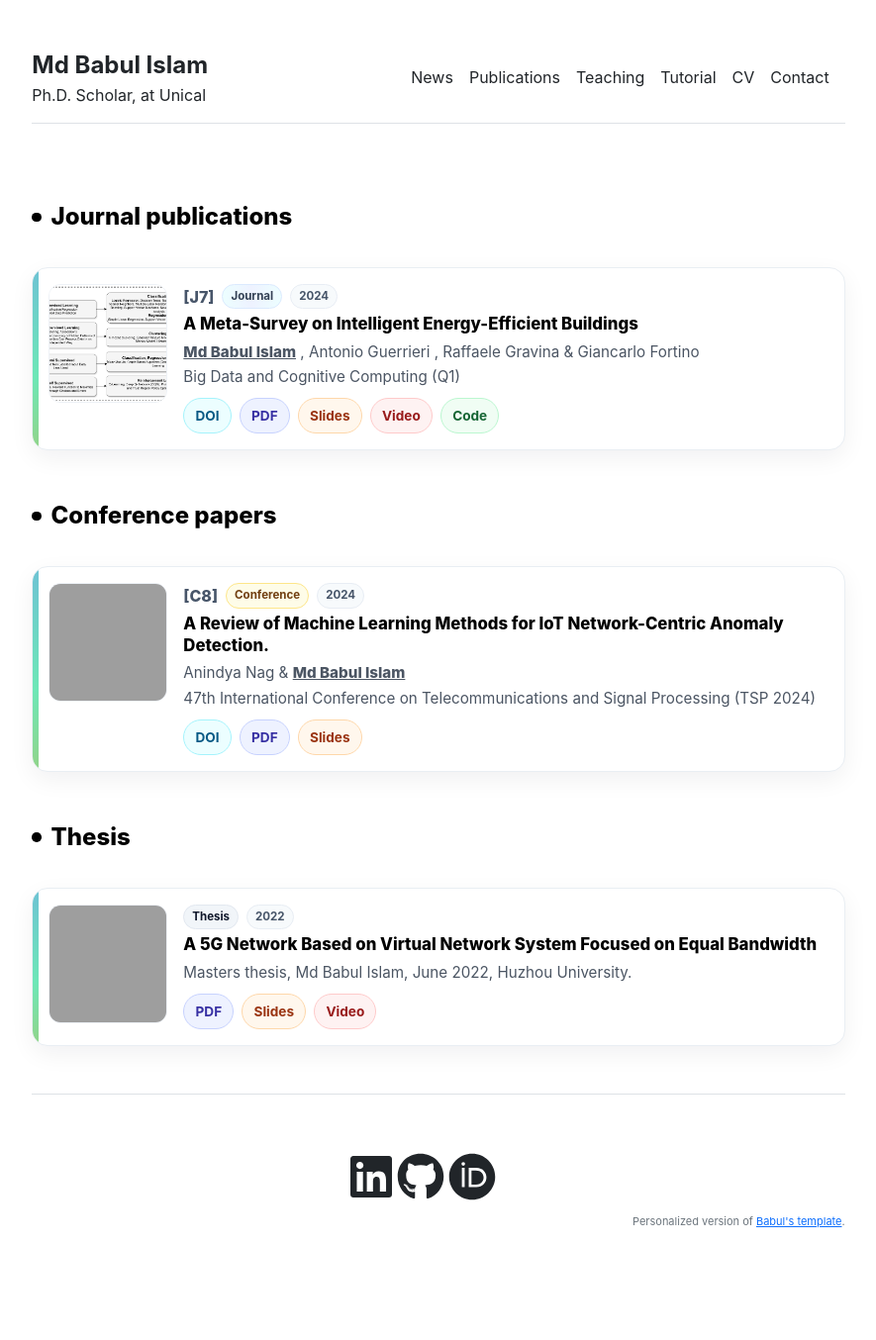
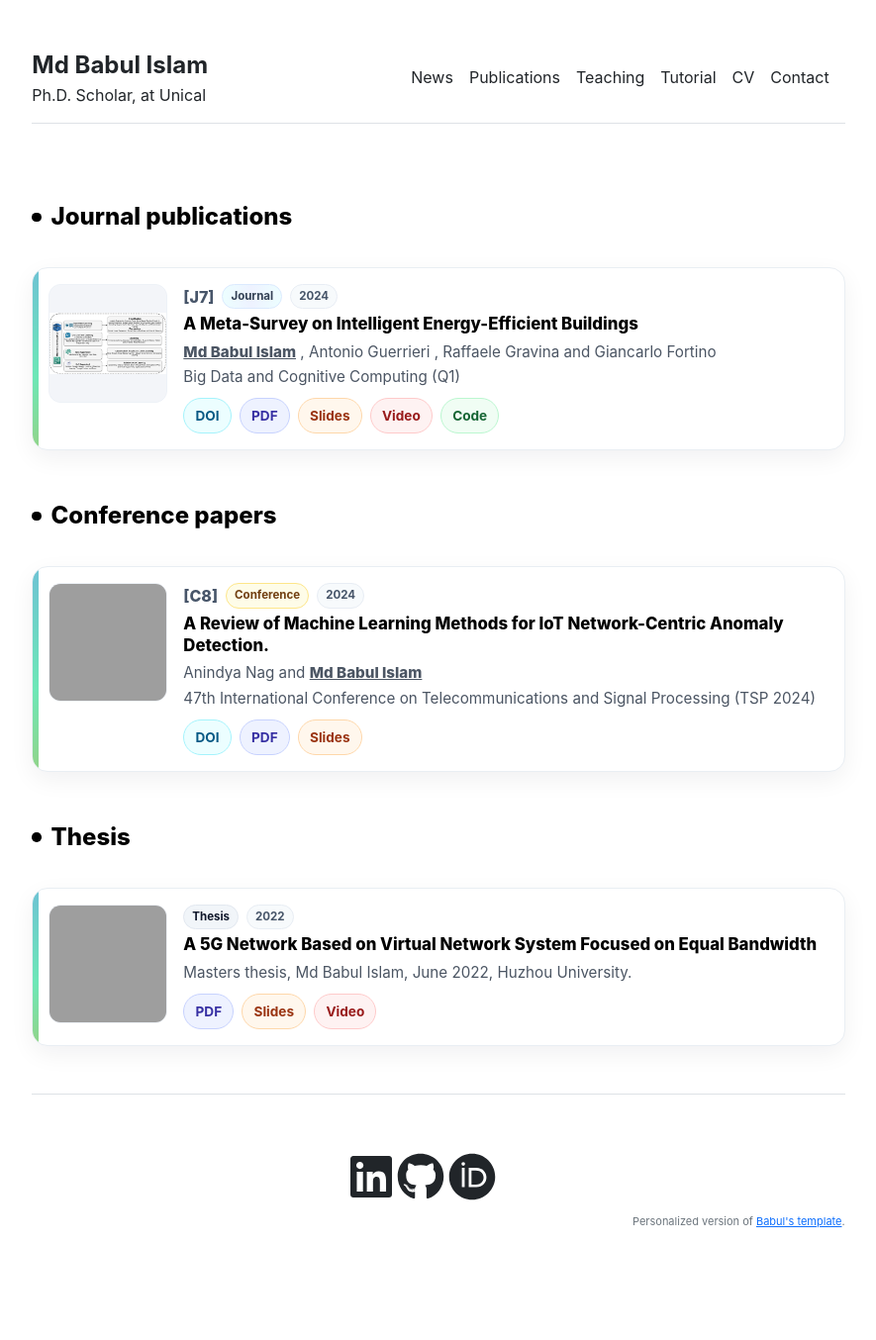
Before and after one commit to babulcseian/babulcseian.github.io, a Jekyll site: the page built from publications.md, in a window 1280 px wide. Shown: the whole page at 99% size, without its empty margins (197-1082 px from the left). Built offline with Jekyll 4.4.1, drawn with Linux system fonts in a browser that asks for light colours; a style sheet for code colours, icons or effects is not loaded; grey boxes are pictures that could not be loaded.

Commit message:
Update publications.html

```diff
--- a/_includes/publications.html
+++ b/_includes/publications.html
@@ -1,11 +1,7 @@
-<!-- publications.html (drop-in page or include) -->
+<!-- publications.html -->
 <style>
-/* ===== Publications Cards (self-contained CSS) ===== */
 .pubs-wrap { display:grid; gap:1.25rem; }
-
-.pubs-section-title{
-  font-weight:800; margin:2rem 0 1rem; display:inline-flex; align-items:center; gap:.6rem;
-}
+.pubs-section-title{ font-weight:800; margin:2rem 0 1rem; display:inline-flex; align-items:center; gap:.6rem; }
 .pubs-section-title .dot{ width:.6rem;height:.6rem;border-radius:50%;background:currentColor;display:inline-block; }
 
 .pub-card{
@@ -23,16 +19,18 @@
 }
 @keyframes sweep{ 0%{background-position:0 0} 100%{background-position:0 300%} }
 
-.pub-fig{ width:120px;height:120px;border-radius:12px;object-fit:cover;background:#f3f5f9;border:1px solid #eef2f7; }
+.pub-fig{ width:120px; height:120px; border-radius:12px; background:#f3f5f9; border:1px solid #eef2f7; }
+.fit-cover{ object-fit:cover; }
+.fit-contain{ object-fit:contain; }
+
+.pub-ph { width:120px;height:120px;border-radius:12px;border:1px solid #eef2f7;background:#f8fafc; display:grid; place-items:center; }
+.pub-ph svg{ width:52px; height:52px; opacity:.5; }
 
 .pub-meta{ display:flex; align-items:center; gap:.5rem; margin-bottom:.25rem; }
 .pub-idx{ font-weight:800; color:#475569; }
 .pub-badge{ font-size:.72rem; padding:.2rem .5rem; border-radius:999px; font-weight:700; border:1px solid #e8edf4; background:#f7fafc; color:#475569; }
 
-.badge-journal{
-  background:linear-gradient(90deg,#ecfeff,#eef2ff,#ecfeff);
-  animation:sheeny 3s linear infinite; border-color:#dbeafe; color:#334155;
-}
+.badge-journal{ background:linear-gradient(90deg,#ecfeff,#eef2ff,#ecfeff); animation:sheeny 3s linear infinite; border-color:#dbeafe; color:#334155; }
 @keyframes sheeny{ 0%{background-position:0%} 100%{background-position:100%} }
 .badge-conf{ background:#fefce8; border-color:#fde68a; color:#713f12; }
 .badge-thesis{ background:#f1f5f9; border-color:#e2e8f0; color:#0f172a; }
@@ -55,11 +53,7 @@
 .btn-video{  background:#fef2f2; border-color:#fecaca; color:#991b1b; }
 
 .me-strong{ text-decoration:underline; font-weight:800; }
-@media (max-width:640px){ .pub-card{ grid-template-columns:1fr; } .pub-fig{ width:100%; height:160px; } }
-
-/* inline SVG placeholder (hidden from AT) */
-.pub-ph { width:120px;height:120px;border-radius:12px;border:1px solid #eef2f7;background:#f8fafc; display:grid; place-items:center; }
-.pub-ph svg{ width:52px; height:52px; opacity:.5; }
+@media (max-width:640px){ .pub-card{ grid-template-columns:1fr; } .pub-fig,.pub-ph{ width:100%; height:160px; } }
 </style>
 
 <div class="pubs-wrap">
@@ -69,7 +63,7 @@
   {% for item in site.data.publications.journal %}
   <article class="pub-card">
     {% if item.figure %}
-      <img class="pub-fig" src="{{ item.figure | relative_url }}" alt="figure for {{ item.idx }}">
+      <img class="pub-fig {% if item.fit == 'contain' %}fit-contain{% else %}fit-cover{% endif %}" src="{{ item.figure | relative_url }}" alt="figure for {{ item.idx }}">
     {% else %}
       <div class="pub-ph" aria-hidden="true">
         <svg viewBox="0 0 24 24" fill="none"><path d="M4 5h16v14H4z" stroke="#94a3b8" stroke-width="1.5"/><path d="M4 15l4-4 5 5 3-3 4 4" stroke="#94a3b8" stroke-width="1.5"/></svg>
@@ -86,8 +80,11 @@
       <h5 class="pub-title">{{ item.title }}</h5>
 
       <div class="pub-authors">
+        {% assign total = item.authors | size %}
         {% for a in item.authors %}
-          {% if forloop.last and forloop.length > 1 %} & {% elsif forloop.index0 > 0 %}, {% endif %}
+          {% if forloop.index0 > 0 %}
+            {% if forloop.last %} and {% else %}, {% endif %}
+          {% endif %}
           {% if a.me == "1" %}<span class="me-strong">{{ a.name }}</span>{% else %}{{ a.name }}{% endif %}
         {% endfor %}
       </div>
@@ -111,7 +108,7 @@
   {% for item in site.data.publications.conference %}
   <article class="pub-card">
     {% if item.figure %}
-      <img class="pub-fig" src="{{ item.figure | relative_url }}" alt="figure for {{ item.idx }}">
+      <img class="pub-fig {% if item.fit == 'contain' %}fit-contain{% else %}fit-cover{% endif %}" src="{{ item.figure | relative_url }}" alt="figure for {{ item.idx }}">
     {% else %}
       <div class="pub-ph" aria-hidden="true">
         <svg viewBox="0 0 24 24" fill="none"><path d="M4 5h16v14H4z" stroke="#94a3b8" stroke-width="1.5"/><path d="M4 15l4-4 5 5 3-3 4 4" stroke="#94a3b8" stroke-width="1.5"/></svg>
@@ -128,8 +125,11 @@
       <h5 class="pub-title">{{ item.title }}</h5>
 
       <div class="pub-authors">
+        {% assign total = item.authors | size %}
         {% for a in item.authors %}
-          {% if forloop.last and forloop.length > 1 %} & {% elsif forloop.index0 > 0 %}, {% endif %}
+          {% if forloop.index0 > 0 %}
+            {% if forloop.last %} and {% else %}, {% endif %}
+          {% endif %}
           {% if a.me == "1" %}<span class="me-strong">{{ a.name }}</span>{% else %}{{ a.name }}{% endif %}
         {% endfor %}
       </div>
@@ -151,7 +151,7 @@
   {% for item in site.data.publications.thesis %}
   <article class="pub-card">
     {% if item.figure %}
-      <img class="pub-fig" src="{{ item.figure | relative_url }}" alt="thesis figure">
+      <img class="pub-fig {% if item.fit == 'contain' %}fit-contain{% else %}fit-cover{% endif %}" src="{{ item.figure | relative_url }}" alt="thesis figure">
     {% else %}
       <div class="pub-ph" aria-hidden="true">
         <svg viewBox="0 0 24 24" fill="none"><path d="M6 7h12M6 11h8M6 15h10" stroke="#94a3b8" stroke-width="1.5"/></svg>
```
